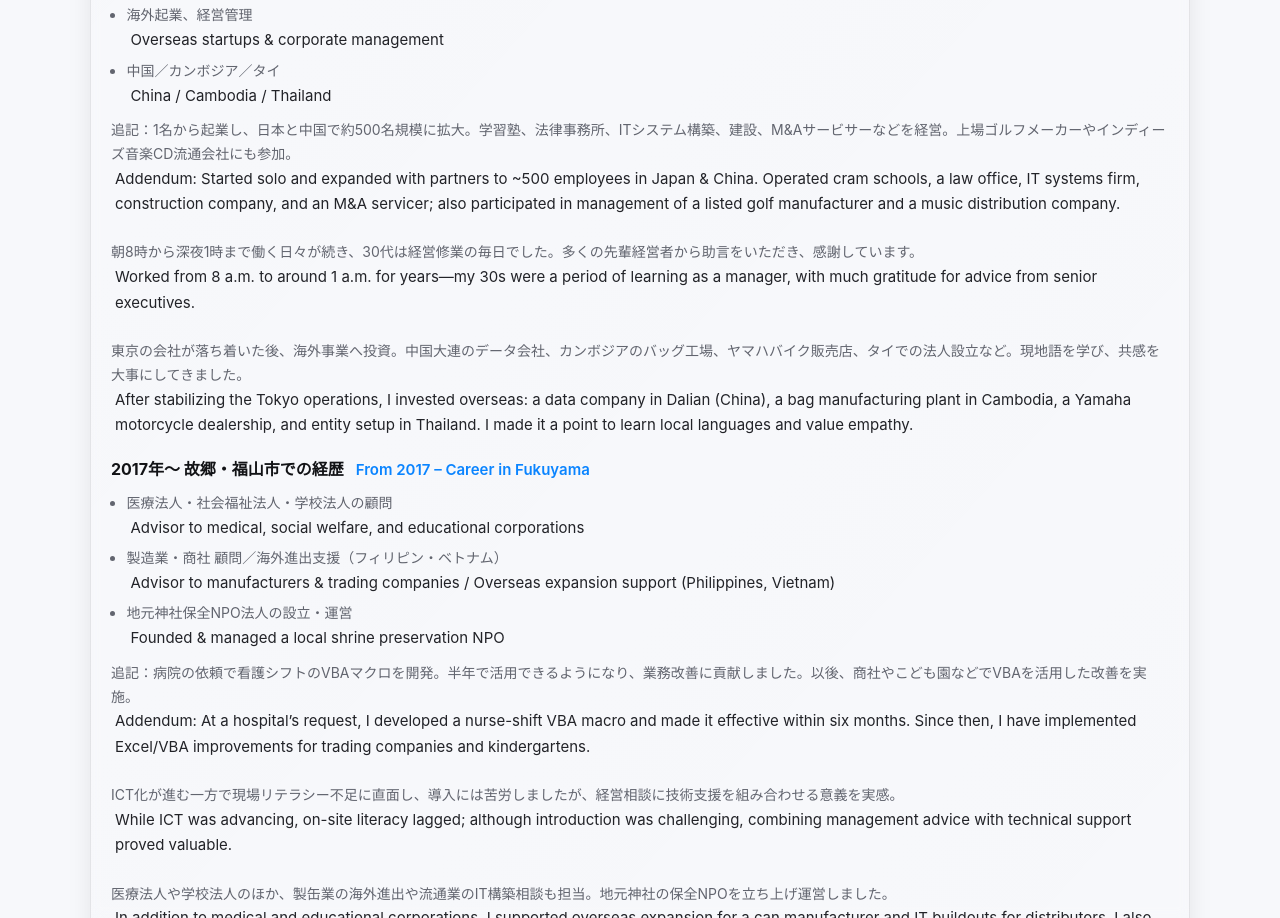
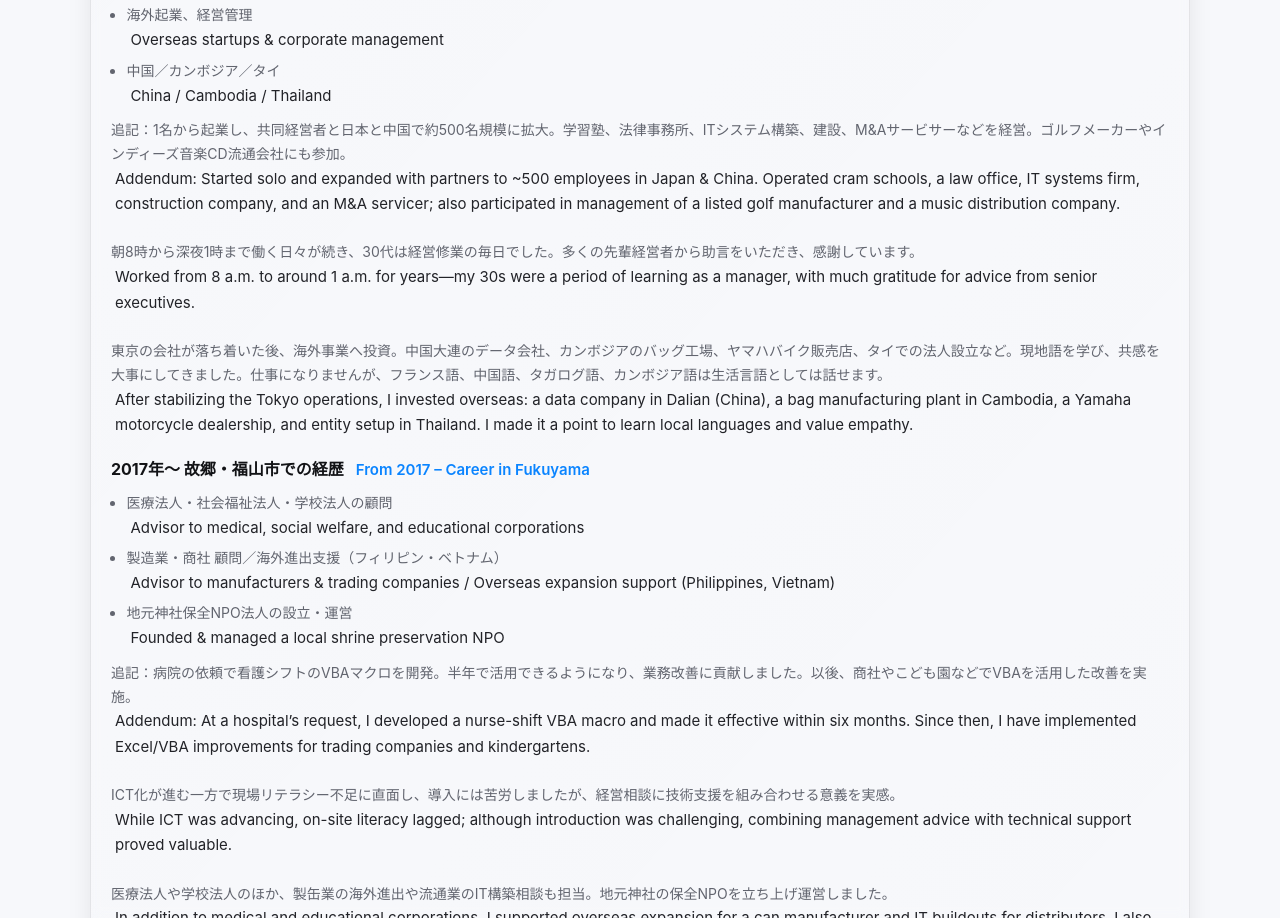
Before and after one commit to NakabaHayama/Job_VBA, a plain HTML site: page index.html in a window 1280 px wide. Shown: the part 1934-2852 px from the top of the page. Drawn offline with Linux system fonts and the light colour scheme.

Commit message:
Add files via upload

```diff
--- a/index.html
+++ b/index.html
@@ -198,11 +198,11 @@
         <li>中国／カンボジア／タイ <span class="en">China / Cambodia / Thailand</span></li>
       </ul>
       <p class="small" style="margin-top:10px;">
-        追記：1名から起業し、日本と中国で約500名規模に拡大。学習塾、法律事務所、ITシステム構築、建設、M&Aサービサーなどを経営。上場ゴルフメーカーやインディーズ音楽CD流通会社にも参加。
+        追記：1名から起業し、共同経営者と日本と中国で約500名規模に拡大。学習塾、法律事務所、ITシステム構築、建設、M&Aサービサーなどを経営。ゴルフメーカーやインディーズ音楽CD流通会社にも参加。
         <span class="en">Addendum: Started solo and expanded with partners to ~500 employees in Japan & China. Operated cram schools, a law office, IT systems firm, construction company, and an M&A servicer; also participated in management of a listed golf manufacturer and a music distribution company.</span><br>
         朝8時から深夜1時まで働く日々が続き、30代は経営修業の毎日でした。多くの先輩経営者から助言をいただき、感謝しています。
         <span class="en">Worked from 8 a.m. to around 1 a.m. for years—my 30s were a period of learning as a manager, with much gratitude for advice from senior executives.</span><br>
-        東京の会社が落ち着いた後、海外事業へ投資。中国大連のデータ会社、カンボジアのバッグ工場、ヤマハバイク販売店、タイでの法人設立など。現地語を学び、共感を大事にしてきました。
+        東京の会社が落ち着いた後、海外事業へ投資。中国大連のデータ会社、カンボジアのバッグ工場、ヤマハバイク販売店、タイでの法人設立など。現地語を学び、共感を大事にしてきました。仕事になりませんが、フランス語、中国語、タガログ語、カンボジア語は生活言語としては話せます。
         <span class="en">After stabilizing the Tokyo operations, I invested overseas: a data company in Dalian (China), a bag manufacturing plant in Cambodia, a Yamaha motorcycle dealership, and entity setup in Thailand. I made it a point to learn local languages and value empathy.</span>
       </p>
 
```
